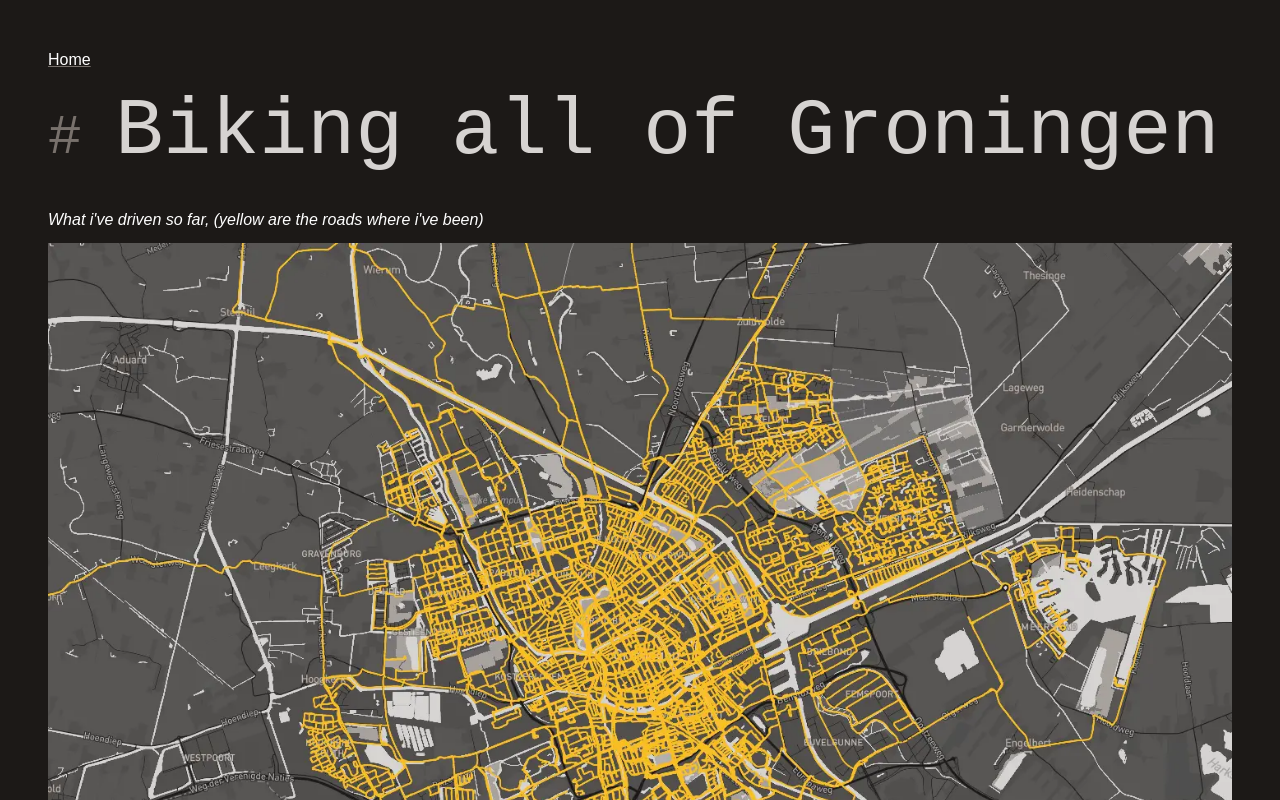
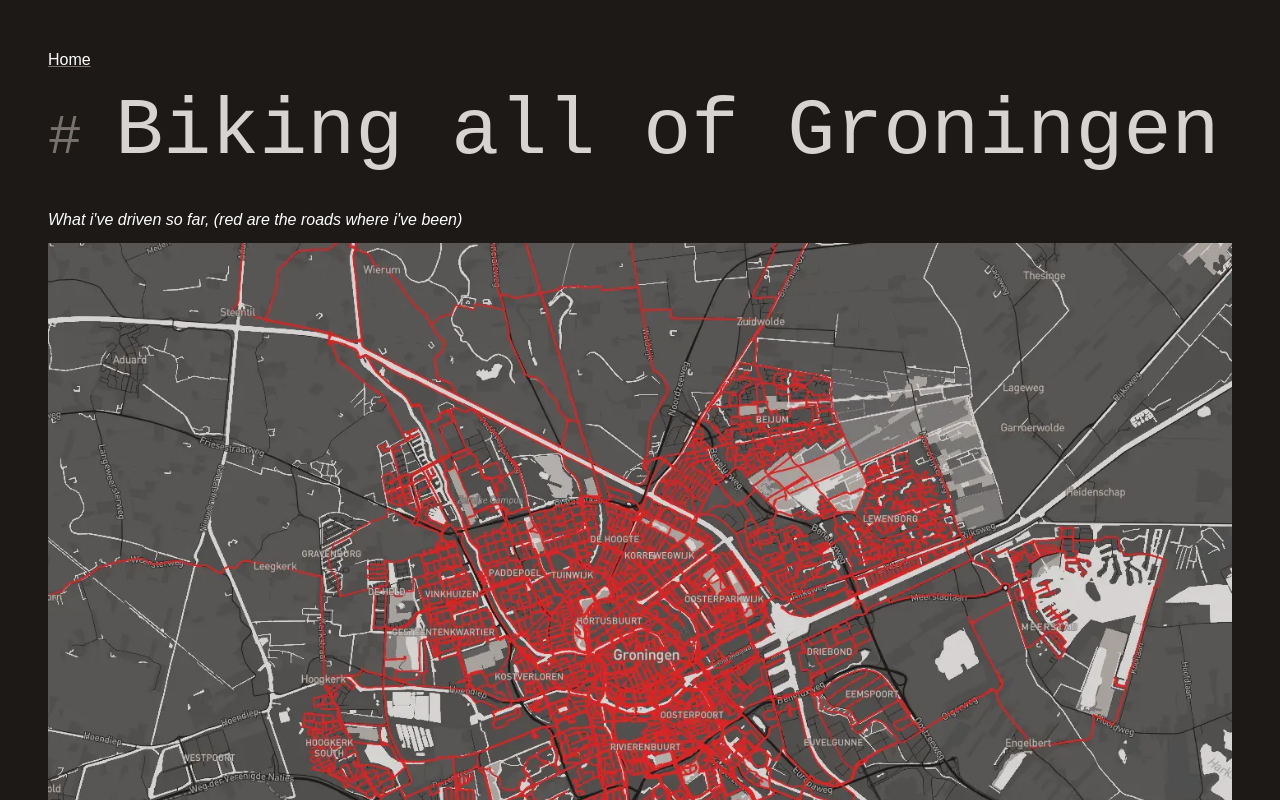
Before and after one commit to mjarkk/mkopenga, a Next.js app: page /blog/biking-all-of-groningen in a window 1280 px wide. Shown: the top 800 px of the page. Built offline with nearby package versions, Linux system fonts and the light colour scheme; a web font is replaced by a local one.

Commit message:
update map styling

```diff
--- a/src/app/blog/biking-all-of-groningen/page.mdx
+++ b/src/app/blog/biking-all-of-groningen/page.mdx
@@ -3,7 +3,7 @@ import { LeftRight } from "@/components/LeftRight";
 
 # Biking all of Groningen
 
-_What i've driven so far, (yellow are the roads where i've been)_
+_What i've driven so far, (red are the roads where i've been)_
 
 ![map image](/biking_map.webp "map image")
 
```
Also changed, not shown: public/biking_map.webp.
